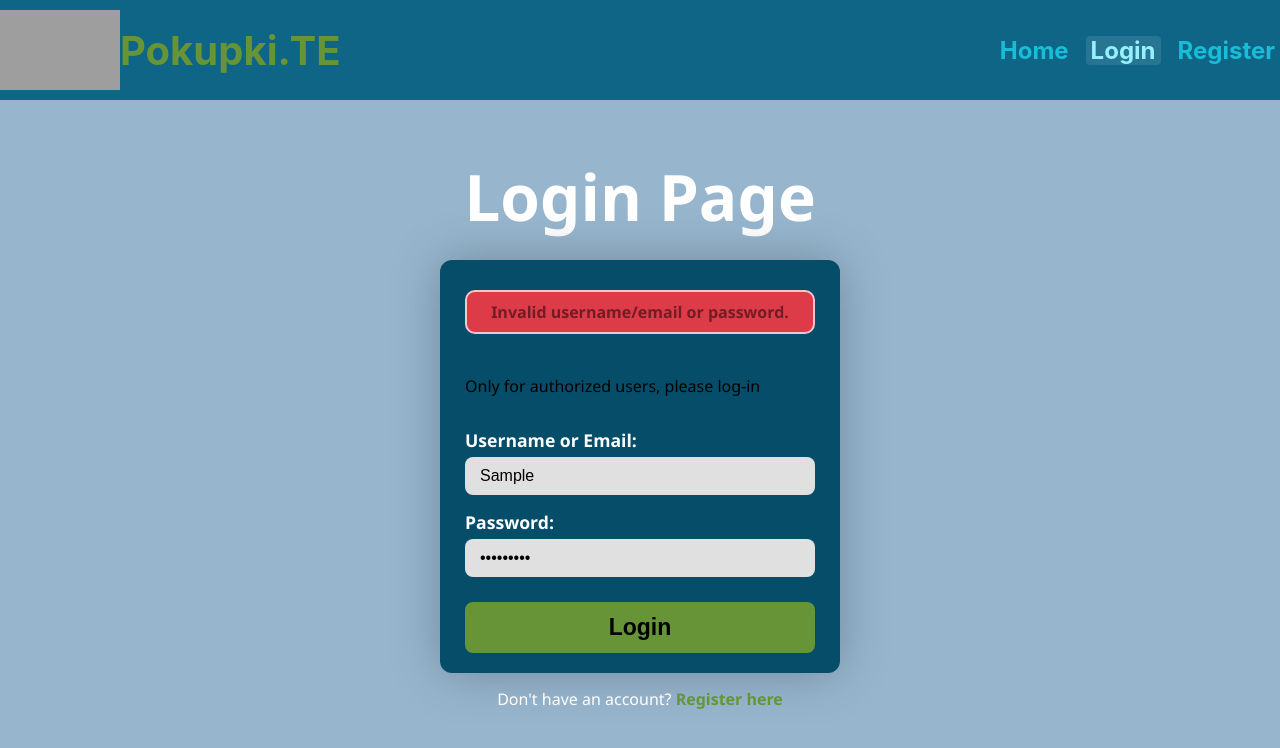
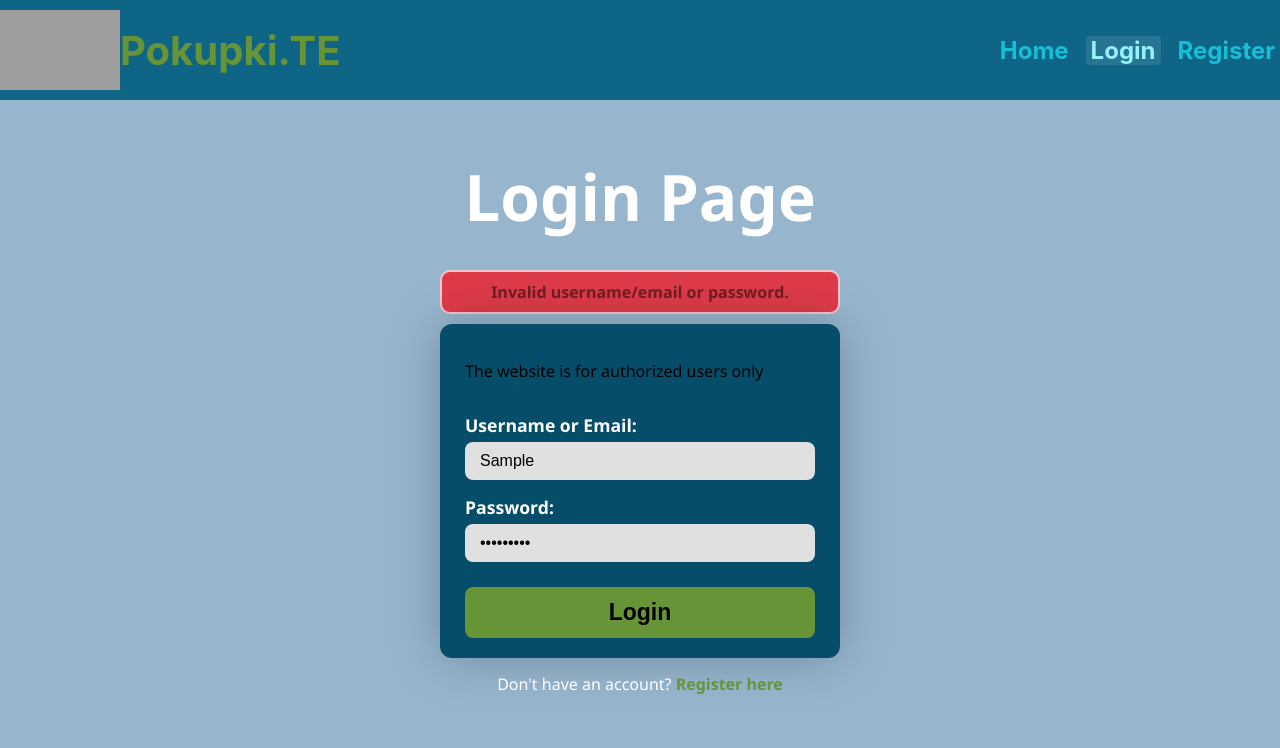
Before and after one commit to rivanov00/ReactJS_Uni_New, a React (Create React App) app: page /login in a window 1280 px wide. Both pictures are taken after typing "Sample", "Sample123" into the empty fields and a click on the button "Login". Shown: the top 748 px of the page. Built offline with nearby package versions, Linux system fonts and the light colour scheme; data requests are answered from the project's data file; grey boxes are pictures that could not be loaded.

Commit message:
small change on loginpage.js

```diff
--- a/src/components/LoginPage.js
+++ b/src/components/LoginPage.js
@@ -1,7 +1,7 @@
 import React, { useState } from 'react';
 import { Link, useNavigate } from 'react-router-dom';
 import { useAuth } from '../context/AuthContext';
-import '../css/LoginPage.css'; // Make sure this import path is correct
+import '../css/LoginPage.css';
 
 function LoginPage() {
   const [usernameOrEmail, setUsernameOrEmail] = useState('');
@@ -40,7 +40,7 @@ function LoginPage() {
 
         setTimeout(() => {
           navigate('/');
-        }, 2000); // Delay before redirecting
+        }, 2000);
 
       } else {
         setMessage('Invalid username/email or password.');
@@ -56,19 +56,15 @@ function LoginPage() {
     <div className="login-container">
       <h2 className="login-title">Login Page</h2>
 
-      {/* The message element is placed inside the form */}
+      {message && (
+        <p className={`login-message ${messageType}`}>
+          {message}
+        </p>
+      )}
+
       <form onSubmit={handleSubmit} className="login-form">
-         {/* Area to display dynamic messages */}
-        {message && (
-          <p className={`login-message ${messageType}`}>
-            {message}
-          </p>
-        )}
-        {/* End of dynamic message area */}
-
-        {/* Static info message inside the form */}
         <p className="login-info-message">
-          Only for authorized users, please log-in
+          The website is for authorized users only
         </p>
 
         <div className="form-group">
```
